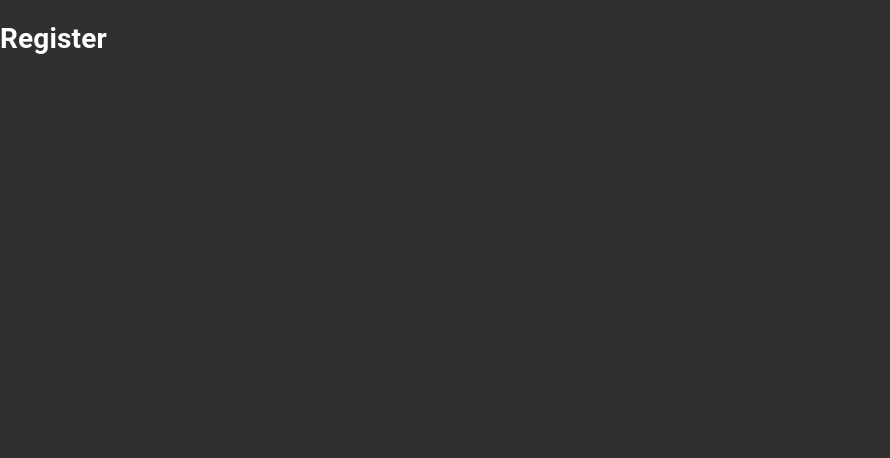
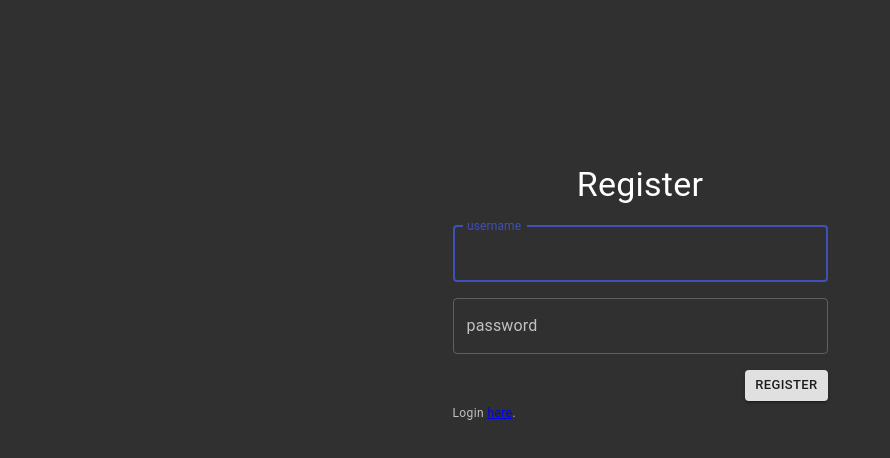
Before and after one commit to fmtabbara/pairproject, a React (Create React App) app in the folder client/: page /register in a window 1280 px wide. Shown: the top 458 px of the page, without its empty margins (0-890 px from the left). Built offline with nearby package versions, Linux system fonts and the light colour scheme.

Commit message:
add register route and connect to backend

```diff
--- a/client/src/components/loader/loader.jsx
+++ b/client/src/components/loading/loading.jsx
@@ -1,4 +1,4 @@
 import React from 'react'
 import { CircularProgress } from '@material-ui/core'
 
-export const Loader = () => <CircularProgress />
+export const Loading = () => <CircularProgress />
--- a/client/src/hooks/useFetch.jsx
+++ b/client/src/hooks/useFetch.jsx
@@ -24,11 +24,12 @@ export const useFetch = () => {
         setError(false)
         setLoading(false)
       } else {
-        setError(response?.statusText)
+        const json = await response.json()
+        setError(json)
         setLoading(false)
       }
     } catch (e) {
-      setError(e)
+      setError(true)
       setLoading(false)
     }
   }
--- a/client/src/routes/login/index.jsx
+++ b/client/src/routes/login/index.jsx
@@ -9,7 +9,7 @@ import {
   Button,
   useTheme,
 } from '@material-ui/core'
-import { Loader } from '../../components/loader/loader'
+import { Loading } from '../../components/loading/loading'
 import { AuthContext } from '../../global/auth/context'
 import { Page } from '../../components/page'
 
@@ -61,7 +61,7 @@ export const Login = () => {
         <Grid item>
           <Typography variant="h4">Login</Typography>
         </Grid>
-        {loading && <Loader />}
+        {loading && <Loading />}
         {!loading && (
           <form onSubmit={handleSubmit} style={{ width: '100%' }}>
             <FormControl fullWidth onSubmit={handleSubmit}>
@@ -97,7 +97,7 @@ export const Login = () => {
                 </Grid>
               </Grid>
               <FormHelperText id="my-helper-text">
-                Login or register <Link to="/register">here</Link>.
+                Register <Link to="/register">here</Link>.
               </FormHelperText>
             </FormControl>
           </form>
--- a/client/src/routes/register/index.jsx
+++ b/client/src/routes/register/index.jsx
@@ -1,3 +1,109 @@
-import React from 'react'
+import React, { useState } from 'react'
+import { useTheme } from '@material-ui/styles'
+import {
+  Grid,
+  Typography,
+  FormControl,
+  TextField,
+  Button,
+  FormHelperText,
+} from '@material-ui/core'
 
-export const Register = () => <h1>Register</h1>
+import { Page } from '../../components/page'
+import { Loading } from '../../components/loading/loading'
+
+import { useFetch } from '../../hooks/useFetch'
+import { Link } from 'react-router-dom'
+import { useEffect } from 'react'
+
+export const Register = () => {
+  const { fetch, loading, error: fetchError } = useFetch()
+  const theme = useTheme()
+
+  const [username, setUsername] = useState('')
+  const [password, setPassword] = useState('')
+  const [error, setError] = useState()
+
+  useEffect(() => {
+    setError(fetchError)
+  }, [fetchError])
+
+  const onRegister = ({ username, password }) => {
+    fetch('/register', {
+      method: 'POST',
+      body: JSON.stringify({ username, password }),
+    })
+  }
+
+  return (
+    <Page>
+      <Grid
+        container
+        direction="column"
+        spacing={5}
+        alignItems="center"
+        style={{
+          maxWidth: 375,
+          margin: theme.spacing(15, 1, 1, 1),
+        }}
+      >
+        <Grid item>
+          <Typography variant="h4">Register</Typography>
+        </Grid>
+        {loading && <Loading />}
+        {!loading && (
+          <form
+            onSubmit={() => onRegister({ username, password })}
+            style={{ width: '100%' }}
+          >
+            <FormControl fullWidth onSubmit={onRegister}>
+              <Grid container direction="column" spacing={2}>
+                <Grid item>
+                  <TextField
+                    autoFocus
+                    label="username"
+                    fullWidth
+                    variant="outlined"
+                    onChange={(e) => setUsername(e.target.value)}
+                    value={username}
+                    helperText={
+                      error?.username
+                        ? 'username must be between 3 and 20 characters'
+                        : error?.userExists
+                        ? 'The username already exists 😢 Try a different one'
+                        : ''
+                    }
+                    error={error?.username || error?.userExists}
+                  />
+                </Grid>
+                <Grid item>
+                  <TextField
+                    label="password"
+                    type="password"
+                    variant="outlined"
+                    fullWidth
+                    onChange={(e) => setPassword(e.target.value)}
+                    value={password}
+                    helperText={
+                      error?.password &&
+                      'password must be between 8 and 20 characters'
+                    }
+                    error={error?.password}
+                  />
+                </Grid>
+                <Grid item align="end">
+                  <Button type="submit" variant="contained" size="small">
+                    Register
+                  </Button>
+                </Grid>
+              </Grid>
+              <FormHelperText id="my-helper-text">
+                Login <Link to="/login">here</Link>.
+              </FormHelperText>
+            </FormControl>
+          </form>
+        )}
+      </Grid>
+    </Page>
+  )
+}
--- a/client/src/routes/todos/index.jsx
+++ b/client/src/routes/todos/index.jsx
@@ -1,16 +1,27 @@
-import React from 'react'
+import React, { useState } from 'react'
 import { useContext } from 'react'
 import { AuthContext } from '../../global/auth/context'
 import { Link } from 'react-router-dom'
+import { Loading } from '../../components/loading/loading'
+import { Page } from '../../components/page'
 
 export const Todos = () => {
   const { token } = useContext(AuthContext)
+  const [loading, setLoading] = useState(true)
 
-  return token ? (
-    <h1>Todos</h1>
-  ) : (
-    <div>
-      You need to <Link to="/login">login</Link> to see your todos
-    </div>
+  setTimeout(() => setLoading(false), 1000)
+
+  return (
+    <Page>
+      {loading ? (
+        <Loading />
+      ) : token ? (
+        <h1>Todos</h1>
+      ) : (
+        <div>
+          You need to <Link to="/login">login</Link> to see your todos
+        </div>
+      )}
+    </Page>
   )
 }
```
Also changed, not shown: 2 other files (tests, documents, lock files or other folders).
